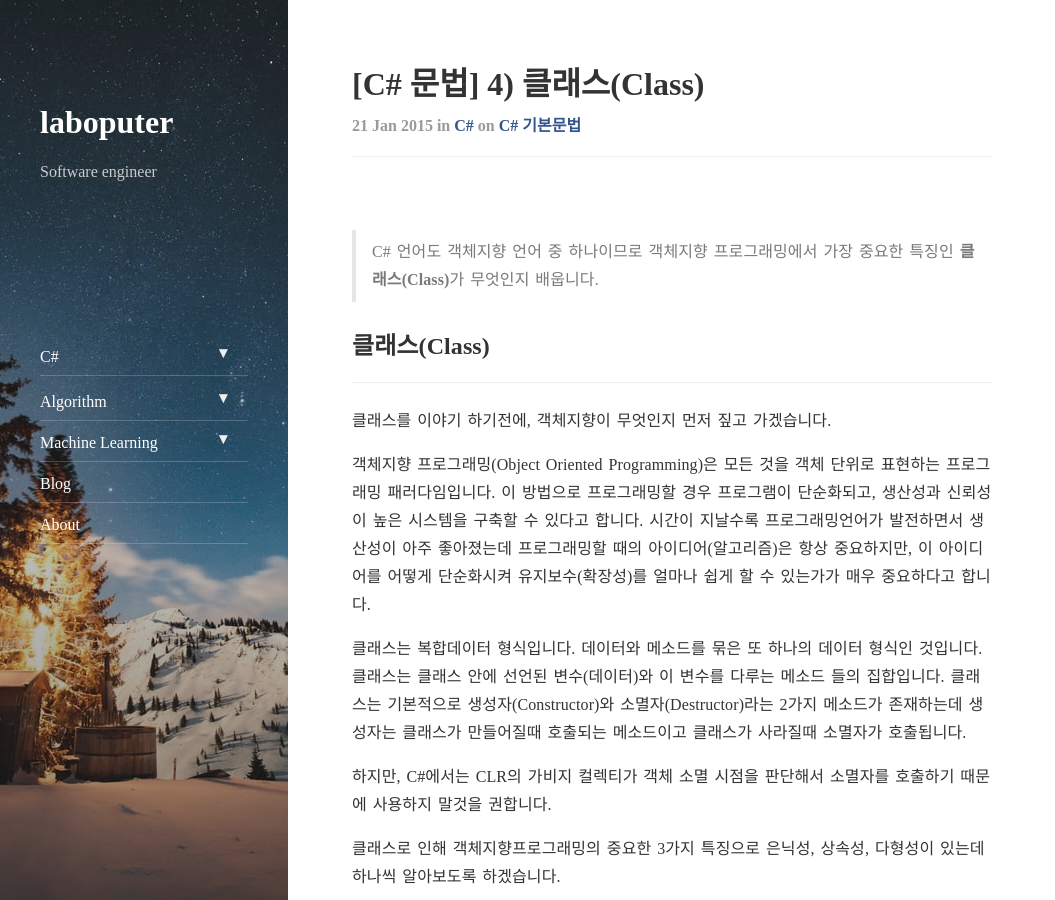
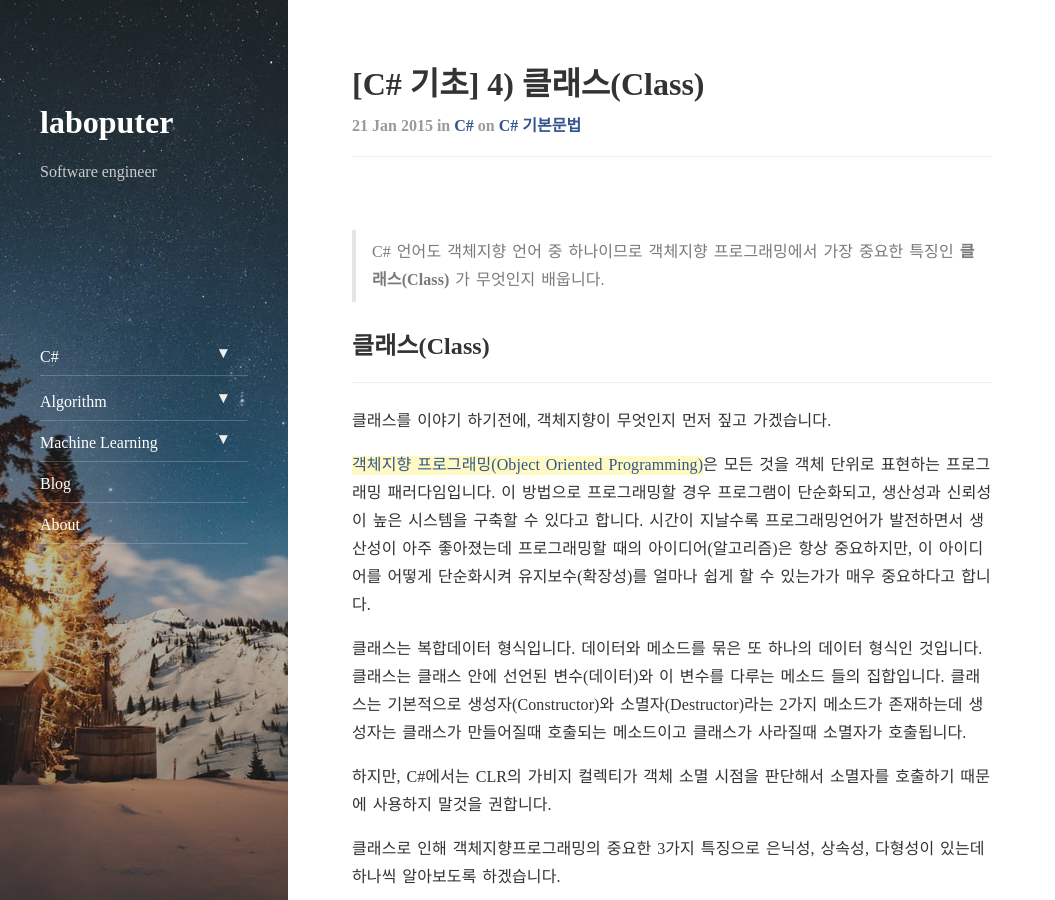
Before and after one commit to Laboputer/Laboputer.github.io, a Jekyll site: the page built from _posts/csharp-language/2015-01-21-class.md, in a window 1280 px wide and 900 px high. Shown: the whole window, without its empty margins (0-1055 px from the left). Built offline with Jekyll 4.4.1, drawn with Linux system fonts in a browser that asks for light colours; nearby versions of some CDN libraries; comment, search, counter and statistics services are not loaded; some of the changed text lies outside the part shown.

Commit message:
update post-csharp

````diff
--- a/_posts/csharp-language/2015-01-21-class.md
+++ b/_posts/csharp-language/2015-01-21-class.md
@@ -1,19 +1,19 @@
 ---
 layout: post
-title:  "[C# 문법] 4) 클래스(Class)"
+title:  "[C# 기초] 4) 클래스(Class)"
 subtitle:   "class"
 categories: csharp
 tags: language
 ---
 
-> C# 언어도 객체지향 언어 중 하나이므로 객체지향 프로그래밍에서 가장 중요한 특징인 **클래스(Class)**가 무엇인지 배웁니다.
+> C# 언어도 객체지향 언어 중 하나이므로 객체지향 프로그래밍에서 가장 중요한 특징인 **클래스(Class)** 가 무엇인지 배웁니다.
 
 ## 클래스(Class)
 ---
 
 클래스를 이야기 하기전에, 객체지향이 무엇인지 먼저 짚고 가겠습니다.
 
-객체지향 프로그래밍(Object Oriented Programming)은 모든 것을 객체 단위로 표현하는 프로그래밍 패러다임입니다.
+[객체지향 프로그래밍(Object Oriented Programming)](https://ko.wikipedia.org/wiki/%EA%B0%9D%EC%B2%B4_%EC%A7%80%ED%96%A5_%ED%94%84%EB%A1%9C%EA%B7%B8%EB%9E%98%EB%B0%8D)은 모든 것을 객체 단위로 표현하는 프로그래밍 패러다임입니다.
 이 방법으로 프로그래밍할 경우 프로그램이 단순화되고, 생산성과 신뢰성이 높은 시스템을 구축할 수 있다고 합니다.
 시간이 지날수록 프로그래밍언어가 발전하면서 생산성이 아주 좋아졌는데 프로그래밍할 때의 아이디어(알고리즘)은 항상 중요하지만, 이 아이디어를 어떻게 단순화시켜 유지보수(확장성)를 얼마나 쉽게 할 수 있는가가 매우 중요하다고 합니다.
 
@@ -23,7 +23,7 @@
 
 클래스로 인해 객체지향프로그래밍의 중요한 3가지 특징으로 은닉성, 상속성, 다형성이 있는데 하나씩 알아보도록 하겠습니다.
 
-### 은닉성(Encapsulation), 공개수준 결정하기
+## 은닉성(Encapsulation), 공개수준 결정하기
 ---
 
 클래스는 사용자에게 필요한 최소의 기능만 노출하고 내부를 감출 것을 요구합니다.
@@ -169,7 +169,7 @@
 }
 ```
 
-![](https://laboputer.github.io/assets/img/04-1.PNG)
+![](https://laboputer.github.io/assets/img/csharp/04-1.PNG)
 
 그림에서 처럼 기존 int 라는 클래스의 메소드들 외에 Square()가 확장된 것을 확인하실 수 있습니다.
 
@@ -236,6 +236,4 @@
 ```
 
 ---
-클래스는 객체지향의 핵심 개념으로 반드시 이해하고 있어야하는 내용이므로 이 포스팅 뿐만 아니라 다양한 문서로 읽어보고, 직접 코드를 작성해보시기를 권장드립니다.
-
-객체지향의 중요한 특징인 은닉성, 상속성, 다형성 중 은닉성만 알아보았는데요. 다음 포스팅에서 상속과 다형성에 대해 정리하겠습니다.
+클래스는 객체지향의 핵심 개념으로 반드시 이해하고 있어야하는 내용이므로 이 포스팅 뿐만 아니라 다양한 문서로 읽어보고, 직접 코드를 작성해보시기를 권장드립니다.객체지향의 중요한 특징인 은닉성, 상속성, 다형성 중 은닉성만 알아보았는데요. 다음 포스팅에서 상속과 다형성에 대해 정리하겠습니다.
````
Also changed, not shown: _posts/csharp-language/2015-01-02-dotnet framework.md (+2 -2 lines), _posts/csharp-language/2015-01-13-data type.md (+1 -1 lines), _posts/csharp-language/2015-01-17-method.md (+1 -1 lines), _posts/csharp-language/2015-01-22-inheritance.md (+1 -1 lines), _posts/csharp-language/2015-01-24-interface.md (+1 -1 lines).
